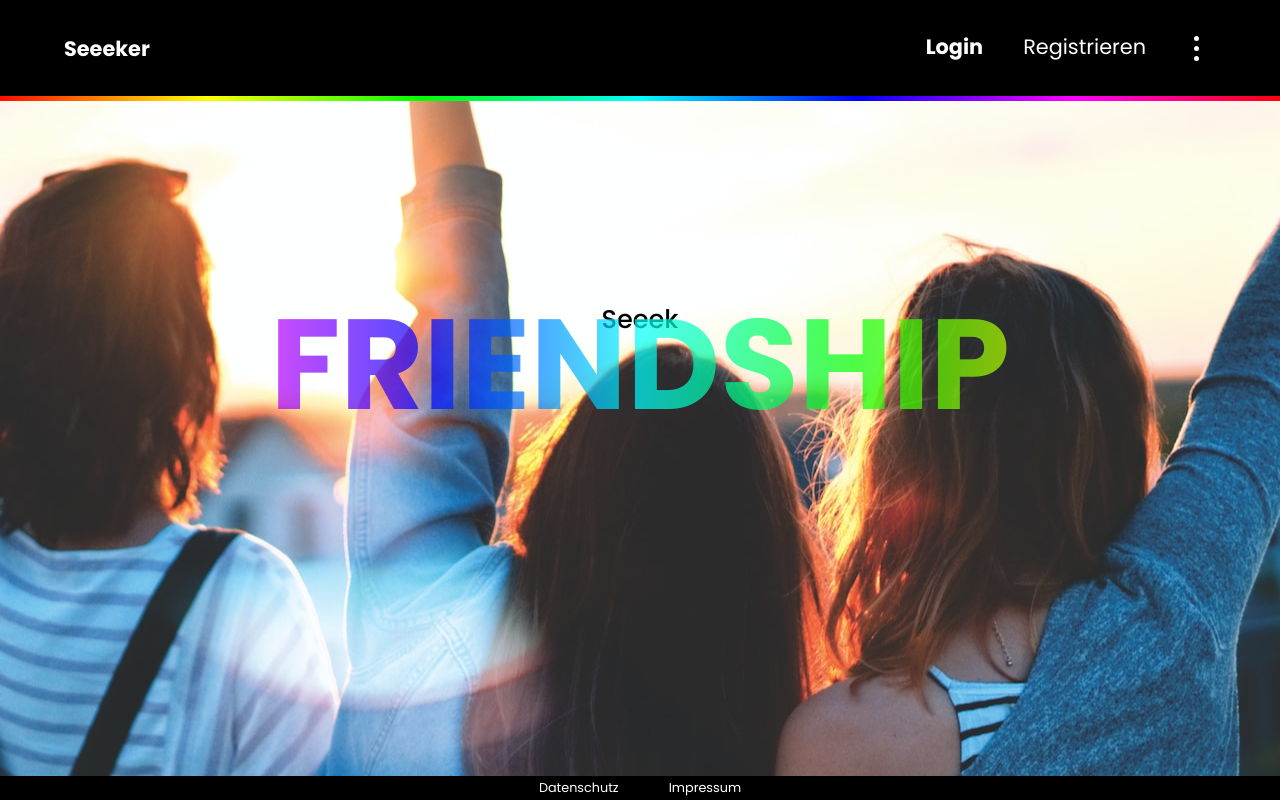
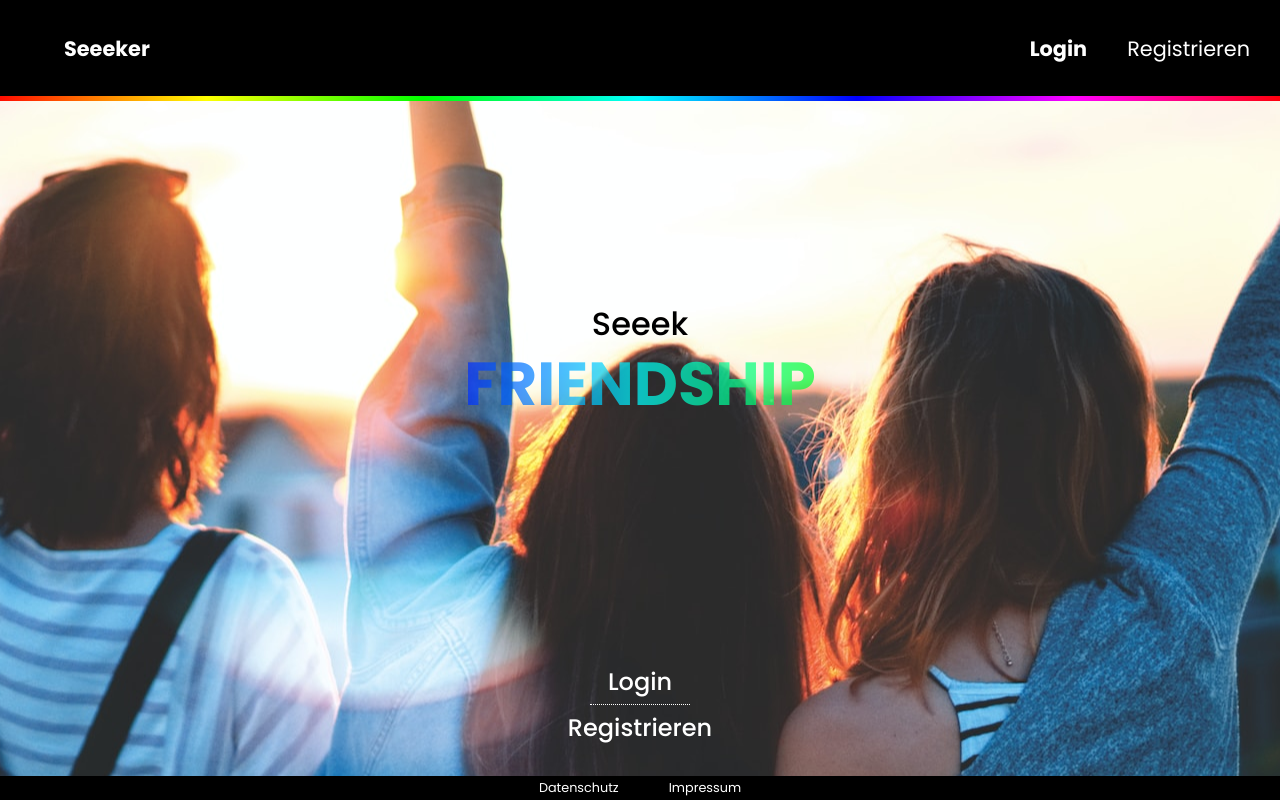
Before and after one commit to kismX/SocICo, a Django app: page / in a window 1280 px wide. Run offline with Django 4.2, Linux system fonts and the light colour scheme; data that the repository does not hold is empty; parts of the project's set-up code (start-up, migrations or seed data) failed here and were passed over.

Commit message:
update-css

```diff
--- a/static/css/style.css
+++ b/static/css/style.css
@@ -36,6 +36,7 @@
 body{
     background-color: #1a1a1a;
     color: #ffffff;
+    font-family: "PoppinsRegular";
 }
 h1, h2, h3, h4{
     font-family: "PoppinsBold";
@@ -60,18 +62,18 @@ h1, h2, h3, h4{
     background-image: url('../../media/slider/friendship-slider.jpg');
     background-position: center;
 }
-.home-slider div{
+.slider-text{
     text-align: center;
     padding-top: 300px;
     color: #000;
 }
-.home-slider div :nth-child(1){
-    font-size: 2vw;
+.seek{
+    font-size: 2em;
     font-family: 'PoppinsMedium';
-    margin-bottom: -70px;
+    margin-bottom: -10px;
 }
-.home-slider div :nth-child(2){
-    font-size: 10vw;
+.slider-title{
+    font-size: 3.8em;
     font-family: 'PoppinsBold';
     background: -webkit-linear-gradient(0.5turn, red, yellow, lime, aqua, blue, magenta, red);
     background-clip: text;
@@ -79,6 +81,27 @@ h1, h2, h3, h4{
     -webkit-text-fill-color: transparent;
     text-transform: uppercase;
     opacity: 0.7;
+}
+.slider-buttons{
+    width: 100vw;
+    text-align: center;
+    position: absolute;
+    bottom: 50px;
+    display: flex;
+    flex-direction: column;
+    align-items: center;
+    justify-content: center;
+}
+.slider-buttons hr{
+    width: 100px;
+    border-top: 1px dotted #fff;
+}
+.slider-buttons a{
+    font-size: 1.5em;
+    padding: 5px 10px;
+    color: #fff;
+    font-family: "PoppinsMedium";
+    border-radius: 10px;
 }
 
 /* Uhrzeit-Section */
--- a/templates/base.html
+++ b/templates/base.html
@@ -18,34 +18,28 @@
                 <a href="{% url 'home' %}">Seeeker</a>
             </div>
 
+            {% if user.is_authenticated %}
             <div class="flex menu-links">
-                <div class="flex">
-                    {% if user.is_authenticated %}
+                <div class="flex menu-text">
                     <a class="mm-link" href="{% url 'profile_detail' pk=request.user.id %}">{{ request.user.username }}</a>
-
-                    <!-- notifications in Nav -->
                     {% if notifications_new_count != 0 %}
-                        <a class="mm-link" href="{% url 'notifications' %}">
-                            {{ notifications_new_count }} NEWS
-                        </a>
+                        <a class="mm-link" href="{% url 'notifications' %}">{{ notifications_new_count }} NEWS</a>
                     {% else %}
-                        <a class="mm-link" href="{% url 'notifications' %}">
-                            {{ notifications_new_count }} NEWS
-                        </a>
+                        <a class="mm-link" href="{% url 'notifications' %}">{{ notifications_new_count }} NEWS </a>
                     {% endif %}
-
                     <a class="logout" href="{% url 'logout' %}">Logout</a>
-
-                {% else %}
-                        <a class="mm-link bold" href="{% url 'login' %}">Login</a>
-                        <a class="mm-link" href="{% url 'signup' %}">Registrieren</a>
-                    {% endif %}
                 </div>
                 <div id="burger-menu">
                     <div class="line"></div>
                     <div class="line"></div>
                     <div class="line"></div>
                 </div>
+            {% else %}
+                <div class="flex menu-text">
+                    <a class="mm-link bold" href="{% url 'login' %}">Login</a>
+                    <a class="mm-link" href="{% url 'signup' %}">Registrieren</a>
+                </div>
+            {% endif %}
             </div>
         </nav>
 
@@ -55,6 +49,7 @@
             </section>
         {% endif %}
     </div>
+
 
     <div class="side-bar">
         <nav class="flex-wrap-container">
@@ -71,13 +66,16 @@
             <a href="{% url 'rooms' %}">Chatrooms</a>
             <a href="{% url 'group_chat' %}">Gruppe erstellen</a>
 
-                <a class="logout" href="{% url 'logout' %}">Logout</a>
+            <a href="{% url 'logout' %}">Logout</a>
+
             {% else %}
             <a href="{% url 'login' %}">Login</a>
             <a href="{% url 'signup' %}">Registrieren</a>
             {% endif %}
         </nav>
     </div>
+
+
 
 
     {% block content %}
@@ -93,11 +91,12 @@
     {% endblock scripts %}
 
     <script>
-        // JavaScript für Dropdownmenue
+        // Dropdownmenue
 
-        var sideBar = document.querySelector('.side-bar');
+
 
         document.getElementById('burger-menu').onclick = function(e){
+            let sideBar = document.querySelector('.side-bar');
             sideBar.classList.toggle('slide');
         }
 
--- a/templates/home.html
+++ b/templates/home.html
@@ -66,9 +66,14 @@
 </section>
 {% else %}
 <section class="home-slider">
-    <div>
-        <p>Seeek</p>
-        <p>Friendship</p>
+    <div class="slider-text">
+        <p class="seek">Seeek</p>
+        <p class="slider-title">Friendship</p>
+    </div>
+    <div class="slider-buttons">
+        <a href="{% url 'login' %}">Login</a>
+        <hr>
+        <a href="{% url 'signup' %}">Registrieren</a>
     </div>
 </section>
 
@@ -90,7 +95,7 @@
 
             $.ajax({
                 type: 'POST',
-                url: '{% url "like_post_ajax" %}',
+                url: '{% url 'like_post_ajax' %}',
                 data: {
                     'csrfmiddlewaretoken': csrfToken,
                     'post_id': postId
--- a/templates/profile/profile_edit.html
+++ b/templates/profile/profile_edit.html
@@ -22,9 +22,6 @@
       <hr>
       <label>Change Avatar:</label>
           {{ profile_form.avatar }}
-      <br><br>
-      <label>Alter:</label>
-      {{ profile_form.age }}
       <br><br>
       <label>Geschlecht:</label>
       {{ profile_form.gender }}
```
Also changed, not shown: other parts of static/css/style.css (+183 -0 lines), MDs/sarah.md (+1 -0 lines), static/css/menu.css (+22 -11 lines), templates/registration/login.html (+16 -3 lines), templates/registration/signup.html (+4 -3 lines), media/profile_images/dschungel.jpeg (deleted), media/profile_images/hund_eOqmCaM.jpg (added). Lines whose indentation alone changed are shown as unchanged.
